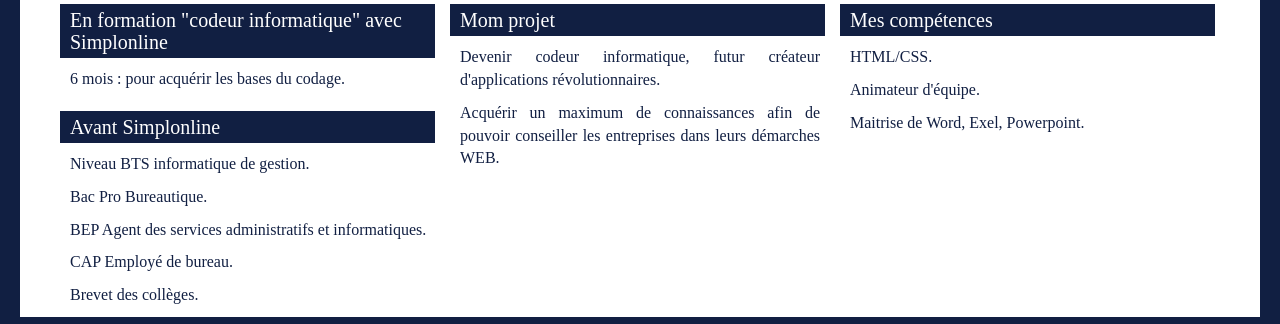
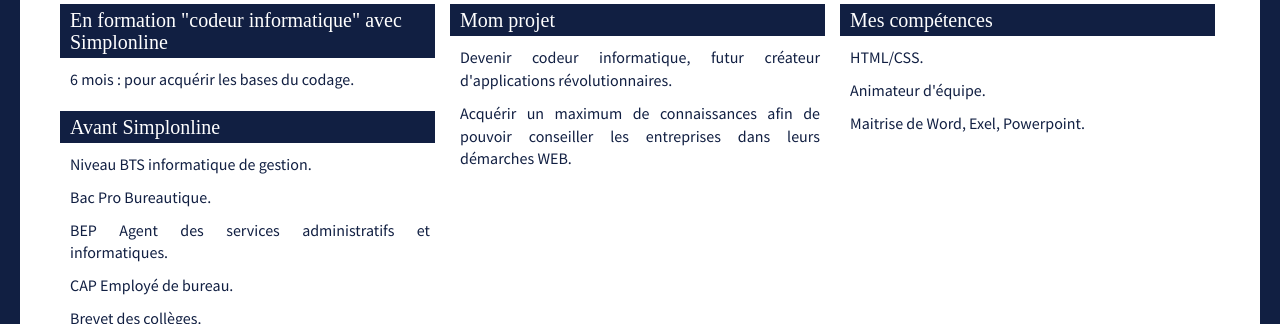
Before and after one commit to serge-ci36/semaine-06, a plain HTML site: page CV BOOTSRAP/HTML.html in a window 1280 px wide. Shown: the part 191-515 px from the top of the page. Drawn offline with Linux system fonts and the light colour scheme; the site is published under a folder, as on GitHub Pages, so addresses that start at the root find nothing; a web font is replaced by a local one.

Commit message:
nouvelles fontes

```diff
--- a/CV BOOTSRAP/Fonts.css
+++ b/CV BOOTSRAP/Fonts.css
@@ -4,11 +4,11 @@
     font-weight: 200;
     font-style: normal;
     font-stretch: normal;
-    src: url('/fonts/source-sans-pro/EOT/SourceSansPro-ExtraLight.eot') format('embedded-opentype'),
-         url('/fonts/source-sans-pro/WOFF2/TTF/SourceSansPro-ExtraLight.ttf.woff2') format('woff2'),
-         url('/fonts/source-sans-pro/WOFF/OTF/SourceSansPro-ExtraLight.otf.woff') format('woff'),
-         url('/fonts/source-sans-pro/OTF/SourceSansPro-ExtraLight.otf') format('opentype'),
-         url('/fonts/source-sans-pro/TTF/SourceSansPro-ExtraLight.ttf') format('truetype');
+    src: url('fonts/source-sans-pro/EOT/SourceSansPro-ExtraLight.eot') format('embedded-opentype'),
+         url('fonts/source-sans-pro/WOFF2/TTF/SourceSansPro-ExtraLight.ttf.woff2') format('woff2'),
+         url('fonts/source-sans-pro/WOFF/OTF/SourceSansPro-ExtraLight.otf.woff') format('woff'),
+         url('fonts/source-sans-pro/OTF/SourceSansPro-ExtraLight.otf') format('opentype'),
+         url('fonts/source-sans-pro/TTF/SourceSansPro-ExtraLight.ttf') format('truetype');
 }
 
 @font-face{
@@ -16,11 +16,11 @@
     font-weight: 200;
     font-style: italic;
     font-stretch: normal;
-    src: url('/fonts/source-sans-pro/EOT/SourceSansPro-ExtraLightIt.eot') format('embedded-opentype'),
-         url('/fonts/source-sans-pro/WOFF2/TTF/SourceSansPro-ExtraLightIt.ttf.woff2') format('woff2'),
-         url('/fonts/source-sans-pro/WOFF/OTF/SourceSansPro-ExtraLightIt.otf.woff') format('woff'),
-         url('/fonts/source-sans-pro/OTF/SourceSansPro-ExtraLightIt.otf') format('opentype'),
-         url('/fonts/source-sans-pro/TTF/SourceSansPro-ExtraLightIt.ttf') format('truetype');
+    src: url('fonts/source-sans-pro/EOT/SourceSansPro-ExtraLightIt.eot') format('embedded-opentype'),
+         url('fonts/source-sans-pro/WOFF2/TTF/SourceSansPro-ExtraLightIt.ttf.woff2') format('woff2'),
+         url('fonts/source-sans-pro/WOFF/OTF/SourceSansPro-ExtraLightIt.otf.woff') format('woff'),
+         url('fonts/source-sans-pro/OTF/SourceSansPro-ExtraLightIt.otf') format('opentype'),
+         url('fonts/source-sans-pro/TTF/SourceSansPro-ExtraLightIt.ttf') format('truetype');
 }
 
 @font-face{
@@ -28,11 +28,11 @@
     font-weight: 300;
     font-style: normal;
     font-stretch: normal;
-    src: url('/fonts/source-sans-pro/EOT/SourceSansPro-Light.eot') format('embedded-opentype'),
-         url('/fonts/source-sans-pro/WOFF2/TTF/SourceSansPro-Light.ttf.woff2') format('woff2'),
-         url('/fonts/source-sans-pro/WOFF/OTF/SourceSansPro-Light.otf.woff') format('woff'),
-         url('/fonts/source-sans-pro/OTF/SourceSansPro-Light.otf') format('opentype'),
-         url('/fonts/source-sans-pro/TTF/SourceSansPro-Light.ttf') format('truetype');
+    src: url('fonts/source-sans-pro/EOT/SourceSansPro-Light.eot') format('embedded-opentype'),
+         url('fonts/source-sans-pro/WOFF2/TTF/SourceSansPro-Light.ttf.woff2') format('woff2'),
+         url('fonts/source-sans-pro/WOFF/OTF/SourceSansPro-Light.otf.woff') format('woff'),
+         url('fonts/source-sans-pro/OTF/SourceSansPro-Light.otf') format('opentype'),
+         url('fonts/source-sans-pro/TTF/SourceSansPro-Light.ttf') format('truetype');
 }
 
 @font-face{
@@ -40,11 +40,11 @@
     font-weight: 300;
     font-style: italic;
     font-stretch: normal;
-    src: url('/fonts/source-sans-pro/EOT/SourceSansPro-LightIt.eot') format('embedded-opentype'),
-         url('/fonts/source-sans-pro/WOFF2/TTF/SourceSansPro-LightIt.ttf.woff2') format('woff2'),
-         url('/fonts/source-sans-pro/WOFF/OTF/SourceSansPro-LightIt.otf.woff') format('woff'),
-         url('/fonts/source-sans-pro/OTF/SourceSansPro-LightIt.otf') format('opentype'),
-         url('/fonts/source-sans-pro/TTF/SourceSansPro-LightIt.ttf') format('truetype');
+    src: url('fonts/source-sans-pro/EOT/SourceSansPro-LightIt.eot') format('embedded-opentype'),
+         url('fonts/source-sans-pro/WOFF2/TTF/SourceSansPro-LightIt.ttf.woff2') format('woff2'),
+         url('fonts/source-sans-pro/WOFF/OTF/SourceSansPro-LightIt.otf.woff') format('woff'),
+         url('fonts/source-sans-pro/OTF/SourceSansPro-LightIt.otf') format('opentype'),
+         url('fonts/source-sans-pro/TTF/SourceSansPro-LightIt.ttf') format('truetype');
 }
 
 @font-face{
@@ -52,11 +52,11 @@
     font-weight: 400;
     font-style: normal;
     font-stretch: normal;
-    src: url('/fonts/source-sans-pro/EOT/SourceSansPro-Regular.eot') format('embedded-opentype'),
-         url('/fonts/source-sans-pro/WOFF2/TTF/SourceSansPro-Regular.ttf.woff2') format('woff2'),
-         url('/fonts/source-sans-pro/WOFF/OTF/SourceSansPro-Regular.otf.woff') format('woff'),
-         url('/fonts/source-sans-pro/OTF/SourceSansPro-Regular.otf') format('opentype'),
-         url('/fonts/source-sans-pro/TTF/SourceSansPro-Regular.ttf') format('truetype');
+    src: url('fonts/source-sans-pro/EOT/SourceSansPro-Regular.eot') format('embedded-opentype'),
+         url('fonts/source-sans-pro/WOFF2/TTF/SourceSansPro-Regular.ttf.woff2') format('woff2'),
+         url('fonts/source-sans-pro/WOFF/OTF/SourceSansPro-Regular.otf.woff') format('woff'),
+         url('fonts/source-sans-pro/OTF/SourceSansPro-Regular.otf') format('opentype'),
+         url('fonts/source-sans-pro/TTF/SourceSansPro-Regular.ttf') format('truetype');
 }
 
 @font-face{
@@ -64,11 +64,11 @@
     font-weight: 400;
     font-style: italic;
     font-stretch: normal;
-    src: url('/fonts/source-sans-pro/EOT/SourceSansPro-It.eot') format('embedded-opentype'),
-         url('/fonts/source-sans-pro/WOFF2/TTF/SourceSansPro-It.ttf.woff2') format('woff2'),
-         url('/fonts/source-sans-pro/WOFF/OTF/SourceSansPro-It.otf.woff') format('woff'),
-         url('/fonts/source-sans-pro/OTF/SourceSansPro-It.otf') format('opentype'),
-         url('/fonts/source-sans-pro/TTF/SourceSansPro-It.ttf') format('truetype');
+    src: url('fonts/source-sans-pro/EOT/SourceSansPro-It.eot') format('embedded-opentype'),
+         url('fonts/source-sans-pro/WOFF2/TTF/SourceSansPro-It.ttf.woff2') format('woff2'),
+         url('fonts/source-sans-pro/WOFF/OTF/SourceSansPro-It.otf.woff') format('woff'),
+         url('fonts/source-sans-pro/OTF/SourceSansPro-It.otf') format('opentype'),
+         url('fonts/source-sans-pro/TTF/SourceSansPro-It.ttf') format('truetype');
 }
 
 @font-face{
@@ -76,11 +76,11 @@
     font-weight: 600;
     font-style: normal;
     font-stretch: normal;
-    src: url('/fonts/source-sans-pro/EOT/SourceSansPro-Semibold.eot') format('embedded-opentype'),
-         url('/fonts/source-sans-pro/WOFF2/TTF/SourceSansPro-Semibold.ttf.woff2') format('woff2'),
-         url('/fonts/source-sans-pro/WOFF/OTF/SourceSansPro-Semibold.otf.woff') format('woff'),
-         url('/fonts/source-sans-pro/OTF/SourceSansPro-Semibold.otf') format('opentype'),
-         url('/fonts/source-sans-pro/TTF/SourceSansPro-Semibold.ttf') format('truetype');
+    src: url('fonts/source-sans-pro/EOT/SourceSansPro-Semibold.eot') format('embedded-opentype'),
+         url('fonts/source-sans-pro/WOFF2/TTF/SourceSansPro-Semibold.ttf.woff2') format('woff2'),
+         url('fonts/source-sans-pro/WOFF/OTF/SourceSansPro-Semibold.otf.woff') format('woff'),
+         url('fonts/source-sans-pro/OTF/SourceSansPro-Semibold.otf') format('opentype'),
+         url('fonts/source-sans-pro/TTF/SourceSansPro-Semibold.ttf') format('truetype');
 }
 
 @font-face{
@@ -88,11 +88,11 @@
     font-weight: 600;
     font-style: italic;
     font-stretch: normal;
-    src: url('/fonts/source-sans-pro/EOT/SourceSansPro-SemiboldIt.eot') format('embedded-opentype'),
-         url('/fonts/source-sans-pro/WOFF2/TTF/SourceSansPro-SemiboldIt.ttf.woff2') format('woff2'),
-         url('/fonts/source-sans-pro/WOFF/OTF/SourceSansPro-SemiboldIt.otf.woff') format('woff'),
-         url('/fonts/source-sans-pro/OTF/SourceSansPro-SemiboldIt.otf') format('opentype'),
-         url('/fonts/source-sans-pro/TTF/SourceSansPro-SemiboldIt.ttf') format('truetype');
+    src: url('fonts/source-sans-pro/EOT/SourceSansPro-SemiboldIt.eot') format('embedded-opentype'),
+         url('fonts/source-sans-pro/WOFF2/TTF/SourceSansPro-SemiboldIt.ttf.woff2') format('woff2'),
+         url('fonts/source-sans-pro/WOFF/OTF/SourceSansPro-SemiboldIt.otf.woff') format('woff'),
+         url('fonts/source-sans-pro/OTF/SourceSansPro-SemiboldIt.otf') format('opentype'),
+         url('fonts/source-sans-pro/TTF/SourceSansPro-SemiboldIt.ttf') format('truetype');
 }
 
 @font-face{
@@ -100,11 +100,11 @@
     font-weight: 700;
     font-style: normal;
     font-stretch: normal;
-    src: url('/fonts/source-sans-pro/EOT/SourceSansPro-Bold.eot') format('embedded-opentype'),
-         url('/fonts/source-sans-pro/WOFF2/TTF/SourceSansPro-Bold.ttf.woff2') format('woff2'),
-         url('/fonts/source-sans-pro/WOFF/OTF/SourceSansPro-Bold.otf.woff') format('woff'),
-         url('/fonts/source-sans-pro/OTF/SourceSansPro-Bold.otf') format('opentype'),
-         url('/fonts/source-sans-pro/TTF/SourceSansPro-Bold.ttf') format('truetype');
+    src: url('fonts/source-sans-pro/EOT/SourceSansPro-Bold.eot') format('embedded-opentype'),
+         url('fonts/source-sans-pro/WOFF2/TTF/SourceSansPro-Bold.ttf.woff2') format('woff2'),
+         url('fonts/source-sans-pro/WOFF/OTF/SourceSansPro-Bold.otf.woff') format('woff'),
+         url('fonts/source-sans-pro/OTF/SourceSansPro-Bold.otf') format('opentype'),
+         url('fonts/source-sans-pro/TTF/SourceSansPro-Bold.ttf') format('truetype');
 }
 
 @font-face{
@@ -112,11 +112,11 @@
     font-weight: 700;
     font-style: italic;
     font-stretch: normal;
-    src: url('/fonts/source-sans-pro/EOT/SourceSansPro-BoldIt.eot') format('embedded-opentype'),
-         url('/fonts/source-sans-pro/WOFF2/TTF/SourceSansPro-BoldIt.ttf.woff2') format('woff2'),
-         url('/fonts/source-sans-pro/WOFF/OTF/SourceSansPro-BoldIt.otf.woff') format('woff'),
-         url('/fonts/source-sans-pro/OTF/SourceSansPro-BoldIt.otf') format('opentype'),
-         url('/fonts/source-sans-pro/TTF/SourceSansPro-BoldIt.ttf') format('truetype');
+    src: url('fonts/source-sans-pro/EOT/SourceSansPro-BoldIt.eot') format('embedded-opentype'),
+         url('fonts/source-sans-pro/WOFF2/TTF/SourceSansPro-BoldIt.ttf.woff2') format('woff2'),
+         url('fonts/source-sans-pro/WOFF/OTF/SourceSansPro-BoldIt.otf.woff') format('woff'),
+         url('fonts/source-sans-pro/OTF/SourceSansPro-BoldIt.otf') format('opentype'),
+         url('fonts/source-sans-pro/TTF/SourceSansPro-BoldIt.ttf') format('truetype');
 }
 
 @font-face{
@@ -124,11 +124,11 @@
     font-weight: 900;
     font-style: normal;
     font-stretch: normal;
-    src: url('/fonts/source-sans-pro/EOT/SourceSansPro-Black.eot') format('embedded-opentype'),
-         url('/fonts/source-sans-pro/WOFF2/TTF/SourceSansPro-Black.ttf.woff2') format('woff2'),
-         url('/fonts/source-sans-pro/WOFF/OTF/SourceSansPro-Black.otf.woff') format('woff'),
-         url('/fonts/source-sans-pro/OTF/SourceSansPro-Black.otf') format('opentype'),
-         url('/fonts/source-sans-pro/TTF/SourceSansPro-Black.ttf') format('truetype');
+    src: url('fonts/source-sans-pro/EOT/SourceSansPro-Black.eot') format('embedded-opentype'),
+         url('fonts/source-sans-pro/WOFF2/TTF/SourceSansPro-Black.ttf.woff2') format('woff2'),
+         url('fonts/source-sans-pro/WOFF/OTF/SourceSansPro-Black.otf.woff') format('woff'),
+         url('fonts/source-sans-pro/OTF/SourceSansPro-Black.otf') format('opentype'),
+         url('fonts/source-sans-pro/TTF/SourceSansPro-Black.ttf') format('truetype');
 }
 
 @font-face{
@@ -136,54 +136,54 @@
     font-weight: 900;
     font-style: italic;
     font-stretch: normal;
-    src: url('/fonts/source-sans-pro/EOT/SourceSansPro-BlackIt.eot') format('embedded-opentype'),
-         url('/fonts/source-sans-pro/WOFF2/TTF/SourceSansPro-BlackIt.ttf.woff2') format('woff2'),
-         url('/fonts/source-sans-pro/WOFF/OTF/SourceSansPro-BlackIt.otf.woff') format('woff'),
-         url('/fonts/source-sans-pro/OTF/SourceSansPro-BlackIt.otf') format('opentype'),
-         url('/fonts/source-sans-pro/TTF/SourceSansPro-BlackIt.ttf') format('truetype');
+    src: url('fonts/source-sans-pro/EOT/SourceSansPro-BlackIt.eot') format('embedded-opentype'),
+         url('fonts/source-sans-pro/WOFF2/TTF/SourceSansPro-BlackIt.ttf.woff2') format('woff2'),
+         url('fonts/source-sans-pro/WOFF/OTF/SourceSansPro-BlackIt.otf.woff') format('woff'),
+         url('fonts/source-sans-pro/OTF/SourceSansPro-BlackIt.otf') format('opentype'),
+         url('fonts/source-sans-pro/TTF/SourceSansPro-BlackIt.ttf') format('truetype');
 }
 
 /** Installation fonte Caviar **********************************************************************************************************************************************/
 @font-face {
     font-family: 'caviar_dreamsregular';
-    src: url('/fonts/caviar/caviardreams-webfont.eot');
-    src: url('/fonts/caviar/caviardreams-webfont.eot?#iefix') format('embedded-opentype'),
-         url('/fonts/caviar/caviardreams-webfont.woff') format('woff'),
-         url('/fonts/caviar/caviardreams-webfont.ttf') format('truetype'),
-         url('/fonts/caviar/caviardreams-webfont.svg#caviar_dreamsregular') format('svg');
+    src: url('fonts/caviar/caviardreams-webfont.eot');
+    src: url('fonts/caviar/caviardreams-webfont.eot?#iefix') format('embedded-opentype'),
+         url('fonts/caviar/caviardreams-webfont.woff') format('woff'),
+         url('fonts/caviar/caviardreams-webfont.ttf') format('truetype'),
+         url('fonts/caviar/caviardreams-webfont.svg#caviar_dreamsregular') format('svg');
     font-weight: normal;
     font-style: normal;
 }
 
 @font-face {
     font-family: 'caviar_dreamsbold';
-    src: url('/fonts/caviar/caviar_dreams_bold-webfont.eot');
-    src: url('/fonts/caviar/caviar_dreams_bold-webfont.eot?#iefix') format('embedded-opentype'),
-         url('/fonts/caviar/caviar_dreams_bold-webfont.woff') format('woff'),
-         url('/fonts/caviar/caviar_dreams_bold-webfont.ttf') format('truetype'),
-         url('/fonts/caviar/caviar_dreams_bold-webfont.svg#caviar_dreamsbold') format('svg');
+    src: url('fonts/caviar/caviar_dreams_bold-webfont.eot');
+    src: url('fonts/caviar/caviar_dreams_bold-webfont.eot?#iefix') format('embedded-opentype'),
+         url('fonts/caviar/caviar_dreams_bold-webfont.woff') format('woff'),
+         url('fonts/caviar/caviar_dreams_bold-webfont.ttf') format('truetype'),
+         url('fonts/caviar/caviar_dreams_bold-webfont.svg#caviar_dreamsbold') format('svg');
     font-weight: normal;
     font-style: normal;
 }
 
 @font-face {
     font-family: 'caviar_dreamsbold_italic';
-    src: url('/fonts/caviar/caviardreams_bolditalic-webfont.eot');
-    src: url('/fonts/caviar/caviardreams_bolditalic-webfont.eot?#iefix') format('embedded-opentype'),
-         url('/fonts/caviar/caviardreams_bolditalic-webfont.woff') format('woff'),
-         url('/fonts/caviar/caviardreams_bolditalic-webfont.ttf') format('truetype'),
-         url('/fonts/caviar/caviardreams_bolditalic-webfont.svg#caviar_dreamsbold_italic') format('svg');
+    src: url('fonts/caviar/caviardreams_bolditalic-webfont.eot');
+    src: url('fonts/caviar/caviardreams_bolditalic-webfont.eot?#iefix') format('embedded-opentype'),
+         url('fonts/caviar/caviardreams_bolditalic-webfont.woff') format('woff'),
+         url('fonts/caviar/caviardreams_bolditalic-webfont.ttf') format('truetype'),
+         url('fonts/caviar/caviardreams_bolditalic-webfont.svg#caviar_dreamsbold_italic') format('svg');
     font-weight: normal;
     font-style: normal;
 }
 
 @font-face {
     font-family: 'caviar_dreamsitalic';
-    src: url('/fonts/caviar/caviardreams_italic-webfont.eot');
-    src: url('/fonts/caviar/caviardreams_italic-webfont.eot?#iefix') format('embedded-opentype'),
-         url('/fonts/caviar/caviardreams_italic-webfont.woff') format('woff'),
-         url('/fonts/caviar/caviardreams_italic-webfont.ttf') format('truetype'),
-         url('/fonts/caviar/caviardreams_italic-webfont.svg#caviar_dreamsitalic') format('svg');
+    src: url('fonts/caviar/caviardreams_italic-webfont.eot');
+    src: url('fonts/caviar/caviardreams_italic-webfont.eot?#iefix') format('embedded-opentype'),
+         url('fonts/caviar/caviardreams_italic-webfont.woff') format('woff'),
+         url('fonts/caviar/caviardreams_italic-webfont.ttf') format('truetype'),
+         url('fonts/caviar/caviardreams_italic-webfont.svg#caviar_dreamsitalic') format('svg');
     font-weight: normal;
     font-style: normal;
 }
```
Also changed, not shown: CV BOOTSRAP/index.html (added, +118 -0 lines).
